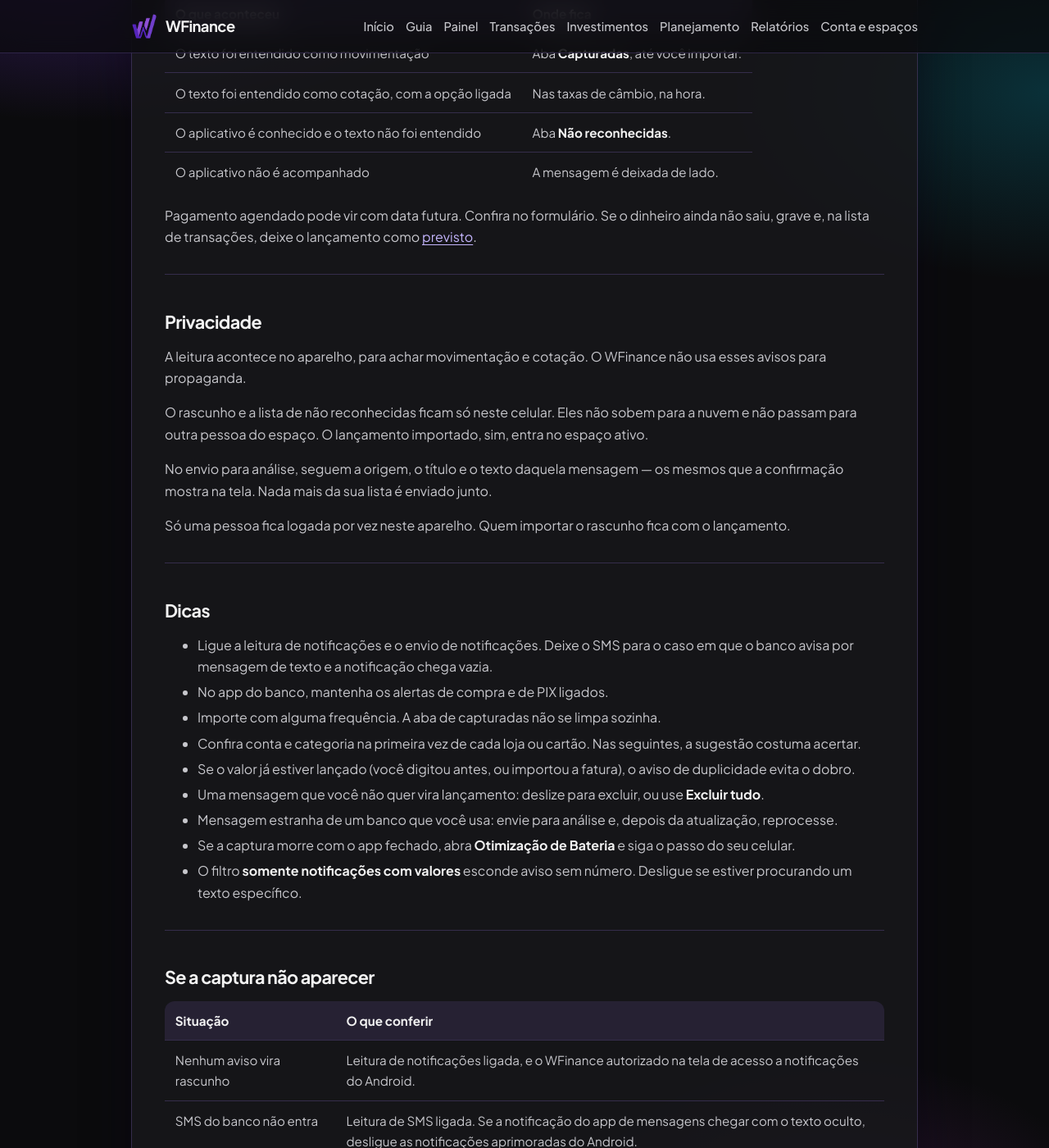
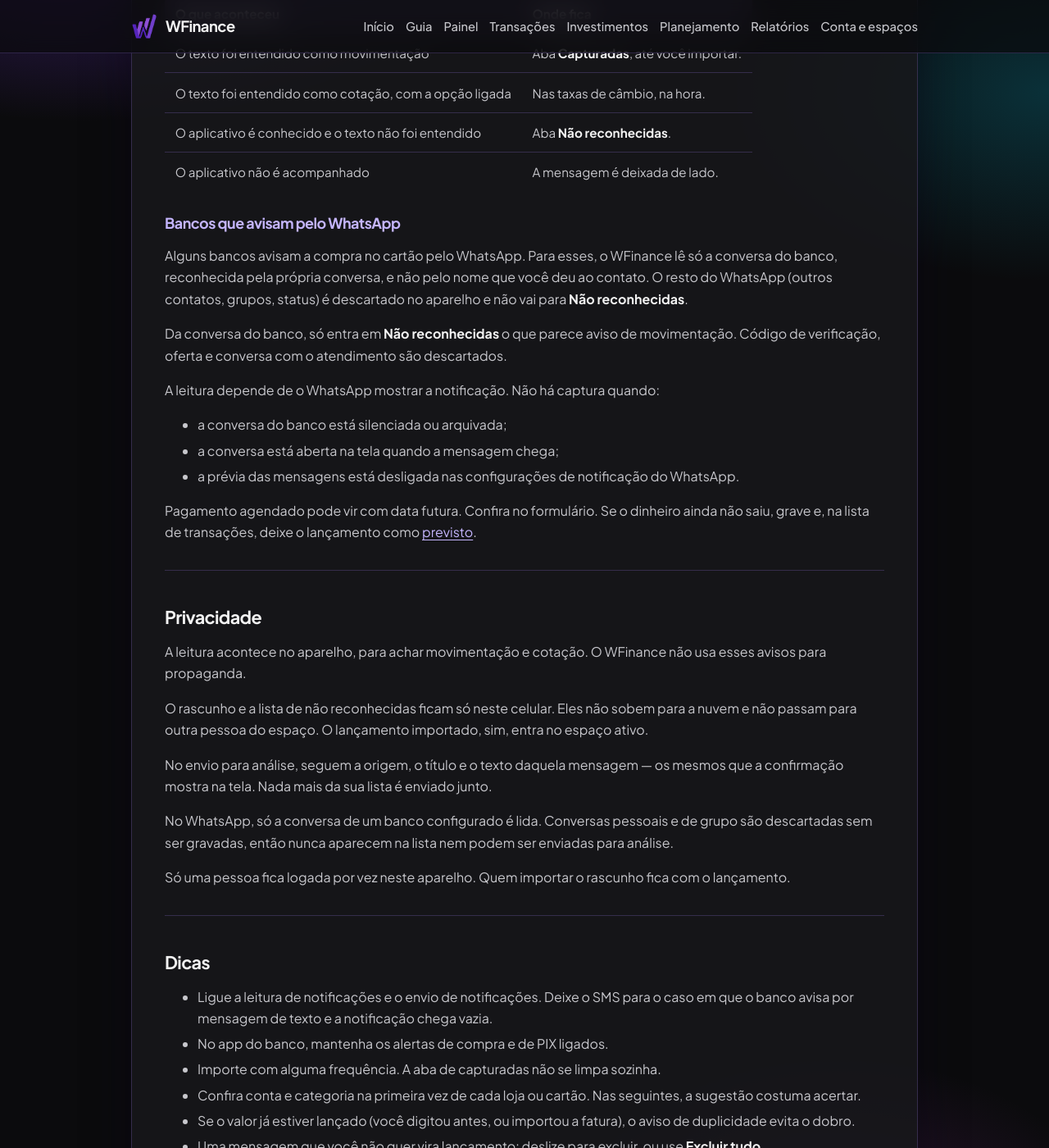
Before and after one commit to wrodriguesjr/WFinanceDocs, a Jekyll site: the page built from docs/UserGuide/Capture/Capture.md, in a window 1280 px wide and 1400 px high, scrolled down 9121 px. Shown: the whole window at 82% size. Built offline with Jekyll 4.4.1, drawn with Linux system fonts in a browser that asks for light colours; our own code applies the rules of GitHub Pages for plain Markdown files.

```diff
--- a/docs/UserGuide/Capture/Capture.md
+++ b/docs/UserGuide/Capture/Capture.md
@@ -47,14 +47,14 @@ Quem está no espaço só para visualizar não vê o aviso da tela inicial nem a
 
 ## Como chegar
 
-| Caminho | O que abre |
-|---------|------------|
-| Painel inicial → **Transações aguardando importação** | Aba **Capturadas**. |
-| Central → **Importação** → **Importar notificações bancárias** | Aba **Capturadas**. O número ao lado é a quantidade de rascunhos. |
-| Central → **Importação** → **Notificações não reconhecidas** | Aba **Não reconhecidas**. |
-| Toque no aviso do WFinance (“nova compra detectada”, “PIX recebido”…) | O formulário daquele rascunho, direto. |
-| Painel inicial → **Ajustes recomendados** → **Permissões** | A tela de configurações, para ligar a captura. |
-| Ícone de engrenagem → **Configurações** | As permissões e a opção de câmbio. |
+| Caminho                                                               | O que abre                                                        |
+|-----------------------------------------------------------------------|-------------------------------------------------------------------|
+| Painel inicial → **Transações aguardando importação**                 | Aba **Capturadas**.                                               |
+| Central → **Importação** → **Importar notificações bancárias**        | Aba **Capturadas**. O número ao lado é a quantidade de rascunhos. |
+| Central → **Importação** → **Notificações não reconhecidas**          | Aba **Não reconhecidas**.                                         |
+| Toque no aviso do WFinance (“nova compra detectada”, “PIX recebido”…) | O formulário daquele rascunho, direto.                            |
+| Painel inicial → **Ajustes recomendados** → **Permissões**            | A tela de configurações, para ligar a captura.                    |
+| Ícone de engrenagem → **Configurações**                               | As permissões e a opção de câmbio.                                |
 
 As duas abas ficam na mesma tela, **Importação de notificações**. O número entre parênteses em **Capturadas** é a quantidade de rascunhos. Em **Não reconhecidas**, é a quantidade que ainda não foi enviada para análise.
 
@@ -70,12 +70,12 @@ Se ainda faltar algum, o painel inicial mostra **Ajustes recomendados**, com o a
 
 ![Opções de leitura, SMS, envio de avisos e bateria](Notificacoes%20-%20Configuracoes.png)
 
-| Opção | Para que serve |
-|-------|----------------|
-| **Leitura de notificações** | Lê o aviso do aplicativo do banco, do cartão, da carteira ou do app de SMS. É o acesso principal. |
-| **Leitura de SMS** | Lê a mensagem de texto direto, quando o banco avisa por SMS e o celular esconde o conteúdo na notificação. |
-| **Envio de notificações** | Permite que o WFinance avise você quando capturar um lançamento (e também nos avisos de meta). |
-| **Otimização de Bateria** | Explica, no seu modelo de celular, como evitar que o sistema pare a captura com o app fechado. |
+| Opção                       | Para que serve                                                                                             |
+|-----------------------------|------------------------------------------------------------------------------------------------------------|
+| **Leitura de notificações** | Lê o aviso do aplicativo do banco, do cartão, da carteira ou do app de SMS. É o acesso principal.          |
+| **Leitura de SMS**          | Lê a mensagem de texto direto, quando o banco avisa por SMS e o celular esconde o conteúdo na notificação. |
+| **Envio de notificações**   | Permite que o WFinance avise você quando capturar um lançamento (e também nos avisos de meta).             |
+| **Otimização de Bateria**   | Explica, no seu modelo de celular, como evitar que o sistema pare a captura com o app fechado.             |
 
 Ao ligar o interruptor, o Android pede a permissão:
 
@@ -217,11 +217,11 @@ A mesma mensagem não é enviada duas vezes.
 
 Depois do envio, um ícone no canto do card indica o andamento:
 
-| Ícone | Significado |
-|-------|-------------|
-| Seta de envio | A equipe ainda não respondeu. |
-| Círculo com visto | A análise foi concluída. |
-| Círculo com X | A análise foi cancelada. |
+| Ícone             | Significado                   |
+|-------------------|-------------------------------|
+| Seta de envio     | A equipe ainda não respondeu. |
+| Círculo com visto | A análise foi concluída.      |
+| Círculo com X     | A análise foi cancelada.      |
 
 Toque no card para ver o texto e, quando a equipe escrever, o retorno. A resposta chega quando o celular sincroniza. É preciso internet.
 
@@ -257,12 +257,24 @@ Mensagens típicas: compra no cartão, PIX enviado ou recebido, boleto, pagament
 
 Três destinos possíveis:
 
-| O que aconteceu | Onde fica |
-|-----------------|-----------|
-| O texto foi entendido como movimentação | Aba **Capturadas**, até você importar. |
-| O texto foi entendido como cotação, com a opção ligada | Nas taxas de câmbio, na hora. |
-| O aplicativo é conhecido e o texto não foi entendido | Aba **Não reconhecidas**. |
-| O aplicativo não é acompanhado | A mensagem é deixada de lado. |
+| O que aconteceu                                        | Onde fica                              |
+|--------------------------------------------------------|----------------------------------------|
+| O texto foi entendido como movimentação                | Aba **Capturadas**, até você importar. |
+| O texto foi entendido como cotação, com a opção ligada | Nas taxas de câmbio, na hora.          |
+| O aplicativo é conhecido e o texto não foi entendido   | Aba **Não reconhecidas**.              |
+| O aplicativo não é acompanhado                         | A mensagem é deixada de lado.          |
+
+### Bancos que avisam pelo WhatsApp
+
+Alguns bancos avisam a compra no cartão pelo WhatsApp. Para esses, o WFinance lê só a conversa do banco, reconhecida pela própria conversa, e não pelo nome que você deu ao contato. O resto do WhatsApp (outros contatos, grupos, status) é descartado no aparelho e não vai para **Não reconhecidas**.
+
+Da conversa do banco, só entra em **Não reconhecidas** o que parece aviso de movimentação. Código de verificação, oferta e conversa com o atendimento são descartados.
+
+A leitura depende de o WhatsApp mostrar a notificação. Não há captura quando:
+
+- a conversa do banco está silenciada ou arquivada;
+- a conversa está aberta na tela quando a mensagem chega;
+- a prévia das mensagens está desligada nas configurações de notificação do WhatsApp.
 
 Pagamento agendado pode vir com data futura. Confira no formulário. Se o dinheiro ainda não saiu, grave e, na lista de transações, deixe o lançamento como [previsto](../Transactions/TransactionStatus.md).
 
@@ -275,6 +287,8 @@ A leitura acontece no aparelho, para achar movimentação e cotação. O WFinanc
 O rascunho e a lista de não reconhecidas ficam só neste celular. Eles não sobem para a nuvem e não passam para outra pessoa do espaço. O lançamento importado, sim, entra no espaço ativo.
 
 No envio para análise, seguem a origem, o título e o texto daquela mensagem — os mesmos que a confirmação mostra na tela. Nada mais da sua lista é enviado junto.
+
+No WhatsApp, só a conversa de um banco configurado é lida. Conversas pessoais e de grupo são descartadas sem ser gravadas, então nunca aparecem na lista nem podem ser enviadas para análise.
 
 Só uma pessoa fica logada por vez neste aparelho. Quem importar o rascunho fica com o lançamento.
 
@@ -296,18 +310,18 @@ Só uma pessoa fica logada por vez neste aparelho. Quem importar o rascunho fica
 
 ## Se a captura não aparecer
 
-| Situação | O que conferir |
-|----------|----------------|
-| Nenhum aviso vira rascunho | Leitura de notificações ligada, e o WFinance autorizado na tela de acesso a notificações do Android. |
-| SMS do banco não entra | Leitura de SMS ligada. Se a notificação do app de mensagens chegar com o texto oculto, desligue as notificações aprimoradas do Android. |
-| Funciona uns minutos e para | **Otimização de Bateria**, sobretudo em Xiaomi, Huawei, Oppo e similares. Desbloqueie o celular uma vez depois de reiniciar. |
-| O aviso do WFinance não aparece | **Envio de notificações**. O rascunho pode estar na lista mesmo assim. |
-| A compra está na outra aba | O texto ainda não é reconhecido. Envie para análise ou reprocesse depois de uma atualização. |
-| Não está em aba nenhuma | O aplicativo daquele aviso ainda não é acompanhado, ou o banco não enviou notificação. |
-| Conta ou categoria vieram vazias | É a primeira vez daquela descrição ou daquele cartão. Preencha e grave; a próxima sugestão usa essa escolha. |
-| Possível duplicidade | Já existe lançamento com o mesmo valor e o mesmo sinal naquela data ou num dia vizinho. |
-| Não vejo o card na tela inicial | Não há rascunho, ou você está só visualizando este espaço. As não reconhecidas não aparecem nesse card. |
-| Reprocessei e nada mudou | O formato ainda não foi aprendido. A mensagem volta para **Não reconhecidas**. |
+| Situação                         | O que conferir                                                                                                                          |
+|----------------------------------|-----------------------------------------------------------------------------------------------------------------------------------------|
+| Nenhum aviso vira rascunho       | Leitura de notificações ligada, e o WFinance autorizado na tela de acesso a notificações do Android.                                    |
+| SMS do banco não entra           | Leitura de SMS ligada. Se a notificação do app de mensagens chegar com o texto oculto, desligue as notificações aprimoradas do Android. |
+| Funciona uns minutos e para      | **Otimização de Bateria**, sobretudo em Xiaomi, Huawei, Oppo e similares. Desbloqueie o celular uma vez depois de reiniciar.            |
+| O aviso do WFinance não aparece  | **Envio de notificações**. O rascunho pode estar na lista mesmo assim.                                                                  |
+| A compra está na outra aba       | O texto ainda não é reconhecido. Envie para análise ou reprocesse depois de uma atualização.                                            |
+| Não está em aba nenhuma          | O aplicativo daquele aviso ainda não é acompanhado, ou o banco não enviou notificação.                                                  |
+| Conta ou categoria vieram vazias | É a primeira vez daquela descrição ou daquele cartão. Preencha e grave; a próxima sugestão usa essa escolha.                            |
+| Possível duplicidade             | Já existe lançamento com o mesmo valor e o mesmo sinal naquela data ou num dia vizinho.                                                 |
+| Não vejo o card na tela inicial  | Não há rascunho, ou você está só visualizando este espaço. As não reconhecidas não aparecem nesse card.                                 |
+| Reprocessei e nada mudou         | O formato ainda não foi aprendido. A mensagem volta para **Não reconhecidas**.                                                          |
 
 ---
 
```
Also changed, not shown: docs/UserGuide/PrivacyPolice.md (+2 -1 lines).
